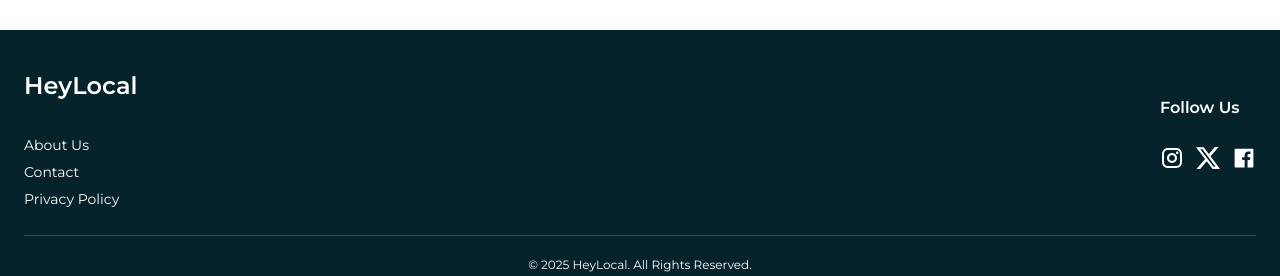
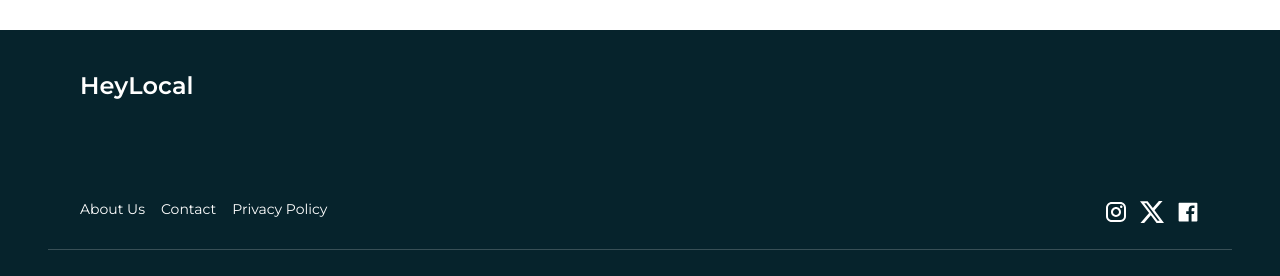
Before and after one commit to gurpreet-brar/HeyLocal-client, a React (Vite) app: page / in a window 1280 px wide. Shown: the part 2520-2796 px from the top of the page. Built offline with nearby package versions, Linux system fonts and the light colour scheme; no server answers.

Commit message:
all pages updated with responsiveness

```diff
--- a/src/components/Featured/Featured.scss
+++ b/src/components/Featured/Featured.scss
@@ -49,6 +49,7 @@
 
     @include desktop {
       width: 40%;
+      margin: 0rem;
     }
   }
   .slick-slide {
@@ -69,6 +70,7 @@
     }
     @include tablet {
       width: 90%;
+      margin-bottom: 0;
     }
     @include desktop {
       width: 85%;
--- a/src/components/Footer/Footer.jsx
+++ b/src/components/Footer/Footer.jsx
@@ -7,6 +7,8 @@
 function Footer() {
   return (
     <footer className="footer">
+      <h3 className="footer__logo">HeyLocal</h3>
+
       <div className="footer__content">
         <div className="footer__links">
           <h3 className="footer__title">HeyLocal</h3>
--- a/src/components/Footer/Footer.scss
+++ b/src/components/Footer/Footer.scss
@@ -5,6 +5,19 @@
   background: $blue;
   color: white;
   padding: 2.5rem 1.5rem;
+
+  @include desktop {
+    padding: 2.5rem 3rem;
+  }
+
+  &__logo {
+    display: none;
+    @include tablet {
+      display: flex;
+      @include page-subheader;
+      margin-left: 2rem;
+    }
+  }
 
   &__content {
     display: flex;
@@ -16,23 +29,39 @@
 
     @include tablet {
       flex-direction: row;
+      align-items: center;
+      padding: 0 2rem;
+      max-width: 1280px;
+      margin: 0 auto;
+      margin-top: 6rem;
+      padding-bottom: 1.5rem;
     }
   }
 
   &__title {
     @include page-subheader;
     margin-bottom: 2rem;
+    @include tablet {
+      display: none;
+    }
   }
 
   &__subtitle {
     @include body-large;
     font-weight: 600;
     margin: 1.5rem 0;
+    @include tablet {
+      display: none;
+    }
   }
 
   &__list {
     list-style: none;
     padding: 0;
+    @include tablet {
+      display: flex;
+      gap: 1rem;
+    }
   }
 
   &__item {
@@ -68,5 +97,8 @@
     text-align: center;
     margin-top: 1.25rem;
     @include body-small;
+    @include tablet {
+      margin-top: 1.5rem;
+    }
   }
 }
--- a/src/components/Header/Header.jsx
+++ b/src/components/Header/Header.jsx
@@ -5,6 +5,7 @@
 function Header() {
   return (
     <header className="header">
+      <div className="header__container">
         <Link to="/">
           <h1 className="header__logo">HeyLocal</h1>
         </Link>
@@ -18,6 +19,7 @@
             <img src={search} />
           </Link>
         </div>
+      </div>
     </header>
   );
 }
--- a/src/components/Header/Header.scss
+++ b/src/components/Header/Header.scss
@@ -2,14 +2,16 @@
 @use "../../styles/partials/mixins" as *;
 
 .header {
-  display: flex;
-  justify-content: space-between;
-  align-items: center;
-  padding: 1.5rem;
   background-color: #06232c;
   color: white;
-  @include tablet {
-    padding: 1.5rem 3rem;
+  &__container {
+    display: flex;
+    justify-content: space-between;
+    align-items: center;
+    padding: 1.5rem;
+    @include tablet {
+      padding: 1.5rem 3rem;
+    }
   }
 
   &__logo {
```
Lines whose indentation alone changed are shown as unchanged.
